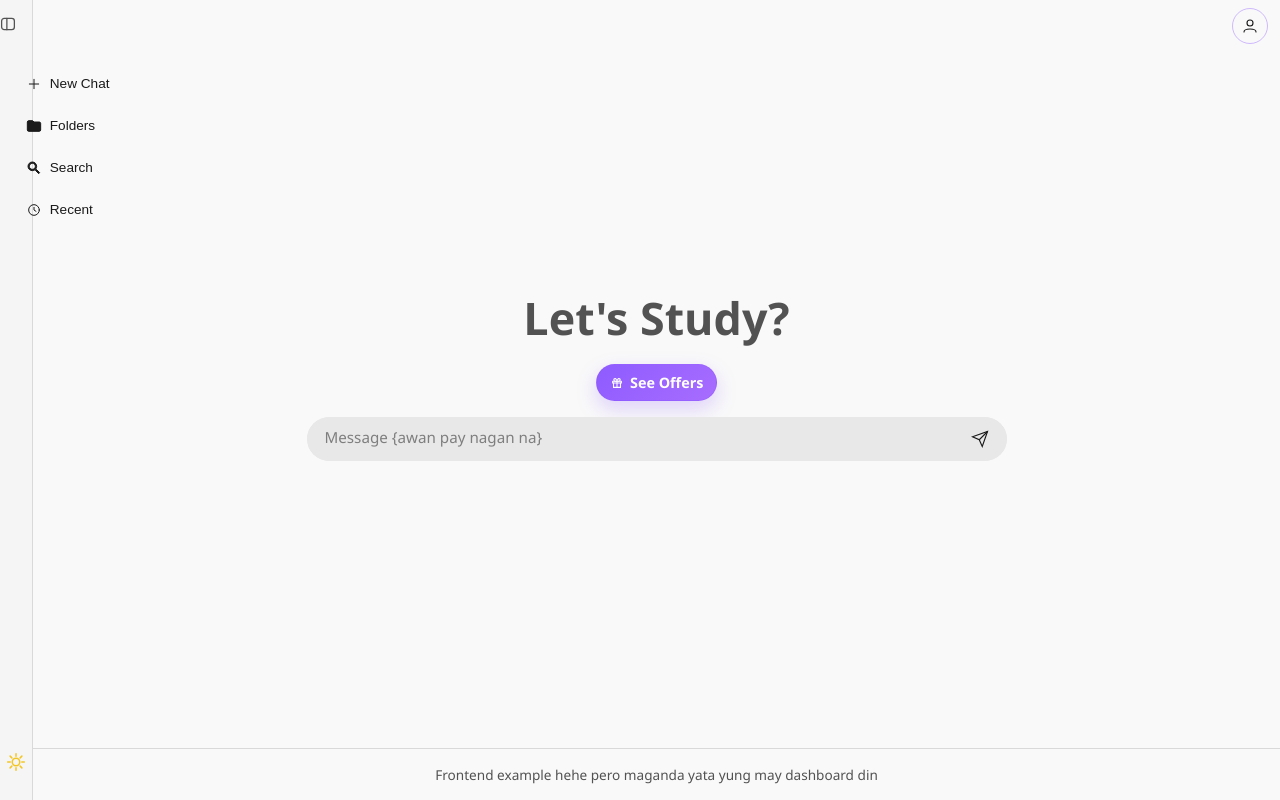
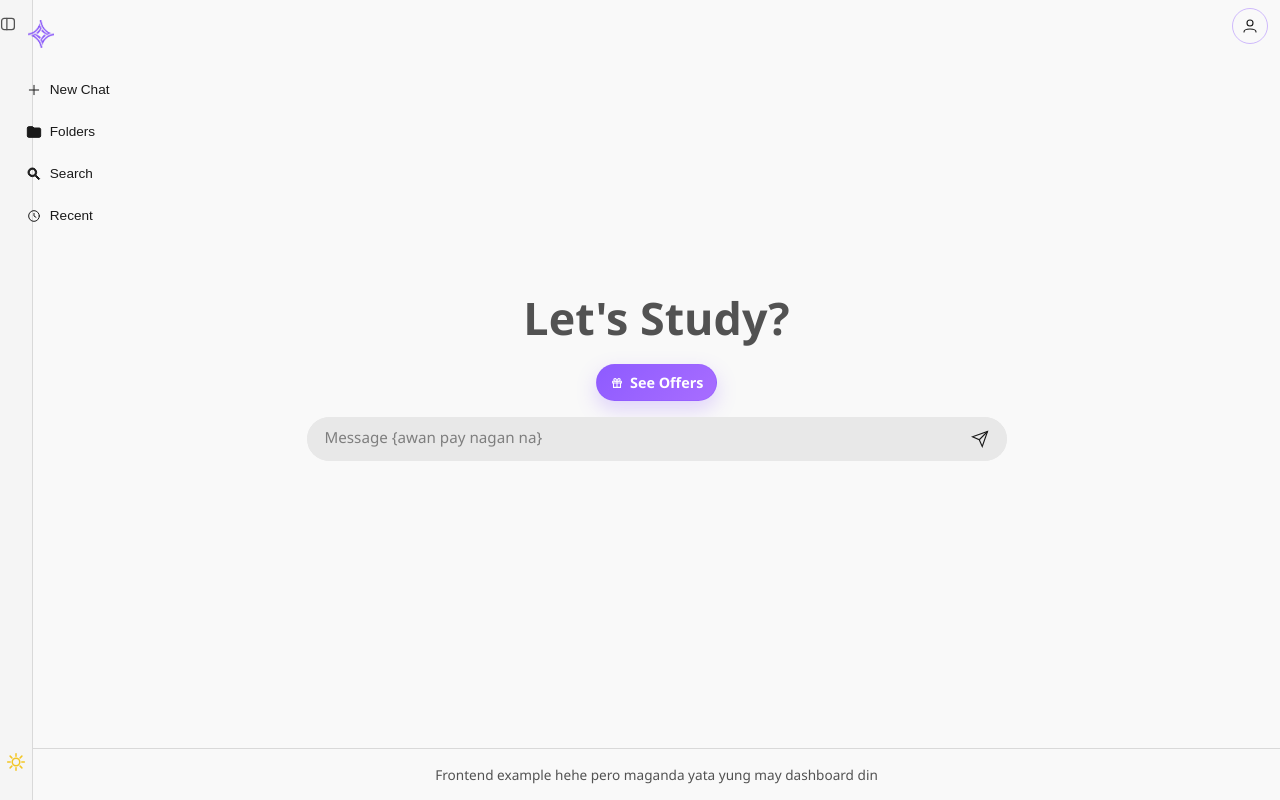
Before and after one commit to JanusIbasco-dev/TestingWeb, a React (Vite) app: page / in a window 1280 px wide. Built offline with nearby package versions, Linux system fonts and the light colour scheme.

Commit message:
Add AI_LOGO.png to sidebar and update logo handling in App.jsx and App.css

```diff
--- a/src/App.css
+++ b/src/App.css
@@ -99,8 +99,11 @@ body {
   opacity: 0.9;
 }
 
-.sidebar-logo svg {
+.sidebar-logo-img {
   display: block;
+  width: 28px;
+  height: 28px;
+  object-fit: contain;
 }
 
 .sidebar.expanded .sidebar-logo {
@@ -308,8 +311,7 @@ body {
 
 .dark-mode .sidebar svg,
 .dark-mode .theme-toggle svg,
-.dark-mode .send-button svg,
-.dark-mode .sidebar-logo svg {
+.dark-mode .send-button svg {
   color: var(--accent-color);
 }
 
--- a/src/App.jsx
+++ b/src/App.jsx
@@ -154,6 +154,7 @@ export default function App() {
   const [hasConversationStarted, setHasConversationStarted] = useState(false);
   const [activePage, setActivePage] = useState('chat');
   const [editingMessageId, setEditingMessageId] = useState(null);
+  const [lastSentMessageId, setLastSentMessageId] = useState(null);
 
   // Detect system theme preference on mount and listen for changes
   useEffect(() => {
@@ -175,6 +176,7 @@ export default function App() {
         timestamp: new Date(),
       };
       setConversations([...conversations, newMessage]);
+      setLastSentMessageId(newMessage.id);
       setCurrentMessage('');
       setHasConversationStarted(true);
     }
@@ -195,6 +197,7 @@ export default function App() {
         timestamp: new Date(),
       };
       setConversations([...conversations, newMessage]);
+      setLastSentMessageId(newMessage.id);
       setCurrentMessage('');
       setHasConversationStarted(true);
     }
@@ -293,7 +296,7 @@ export default function App() {
           {/* Conversation View */}
           <div className="conversation">
             {conversations.map((msg) => (
-              <div key={msg.id} className="message-wrapper">
+              <div key={msg.id} className={`message-wrapper ${lastSentMessageId === msg.id ? 'sent-message' : ''}`}>
                 <div
                   className="message-item user-message"
                   contentEditable={editingMessageId === msg.id}
@@ -498,9 +501,7 @@ export default function App() {
         )}
 
         <div className="sidebar-logo" aria-hidden="true" title="Awan pay nagan na">
-          <svg viewBox="0 0 24 24" width="22" height="22" fill="currentColor">
-            <circle cx="12" cy="12" r="8" />
-          </svg>
+          <img src="/AI_LOGO.png" alt="Logo" className="sidebar-logo-img" />
         </div>
 
         <div className="sidebar-buttons">
```
Also changed, not shown: public/AI_LOGO.png (added).
